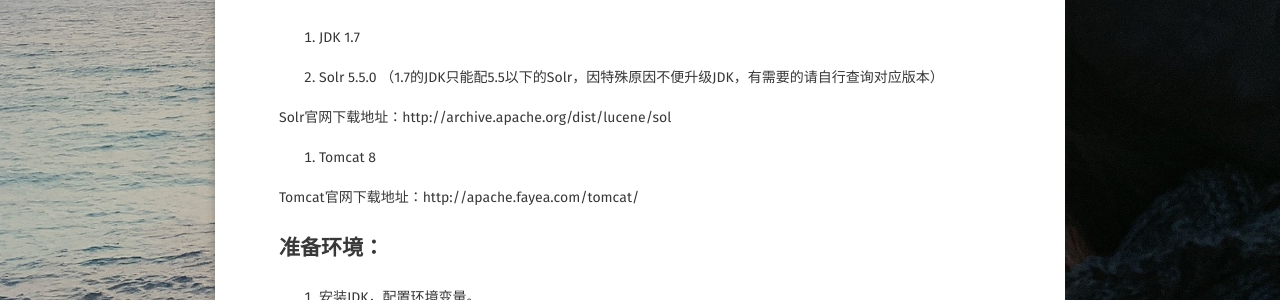
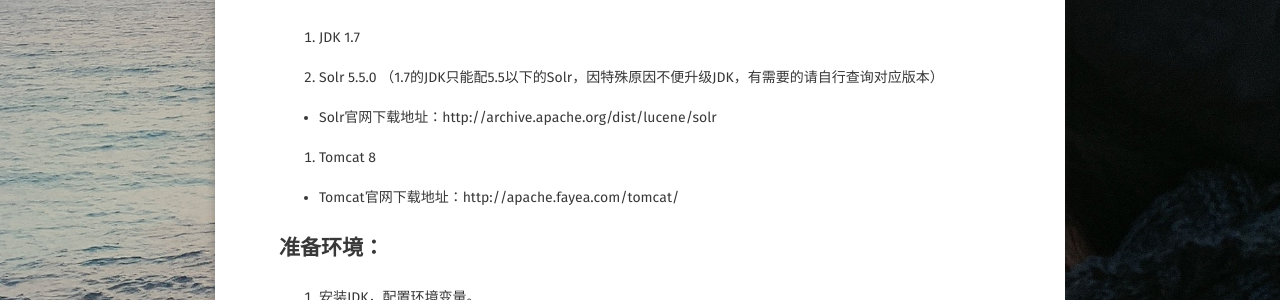
Before and after one commit to YawWQ/yawwq.github.io, a Jekyll site: the page built from _posts/2019-04-04-solr搭建.md, in a window 1280 px wide. Shown: the part 401-701 px from the top of the page. Built offline with Jekyll 4.4.1, drawn with Linux system fonts in a browser that asks for light colours; some web fonts are replaced; comment, search, counter and statistics services are not loaded; some of the changed lines change nothing that is shown.

Commit message:
Update 2019-04-04-solr搭建.md

```diff
--- a/_posts/2019-04-04-solr搭建.md
+++ b/_posts/2019-04-04-solr搭建.md
@@ -15,11 +15,11 @@ comments: true
 
 2. Solr 5.5.0 （1.7的JDK只能配5.5以下的Solr，因特殊原因不便升级JDK，有需要的请自行查询对应版本）
 
-Solr官网下载地址：http://archive.apache.org/dist/lucene/sol
+* Solr官网下载地址：http://archive.apache.org/dist/lucene/solr
 
 3. Tomcat 8
 
-Tomcat官网下载地址：http://apache.fayea.com/tomcat/
+* Tomcat官网下载地址：http://apache.fayea.com/tomcat/
 
 ## 准备环境：
 
```
